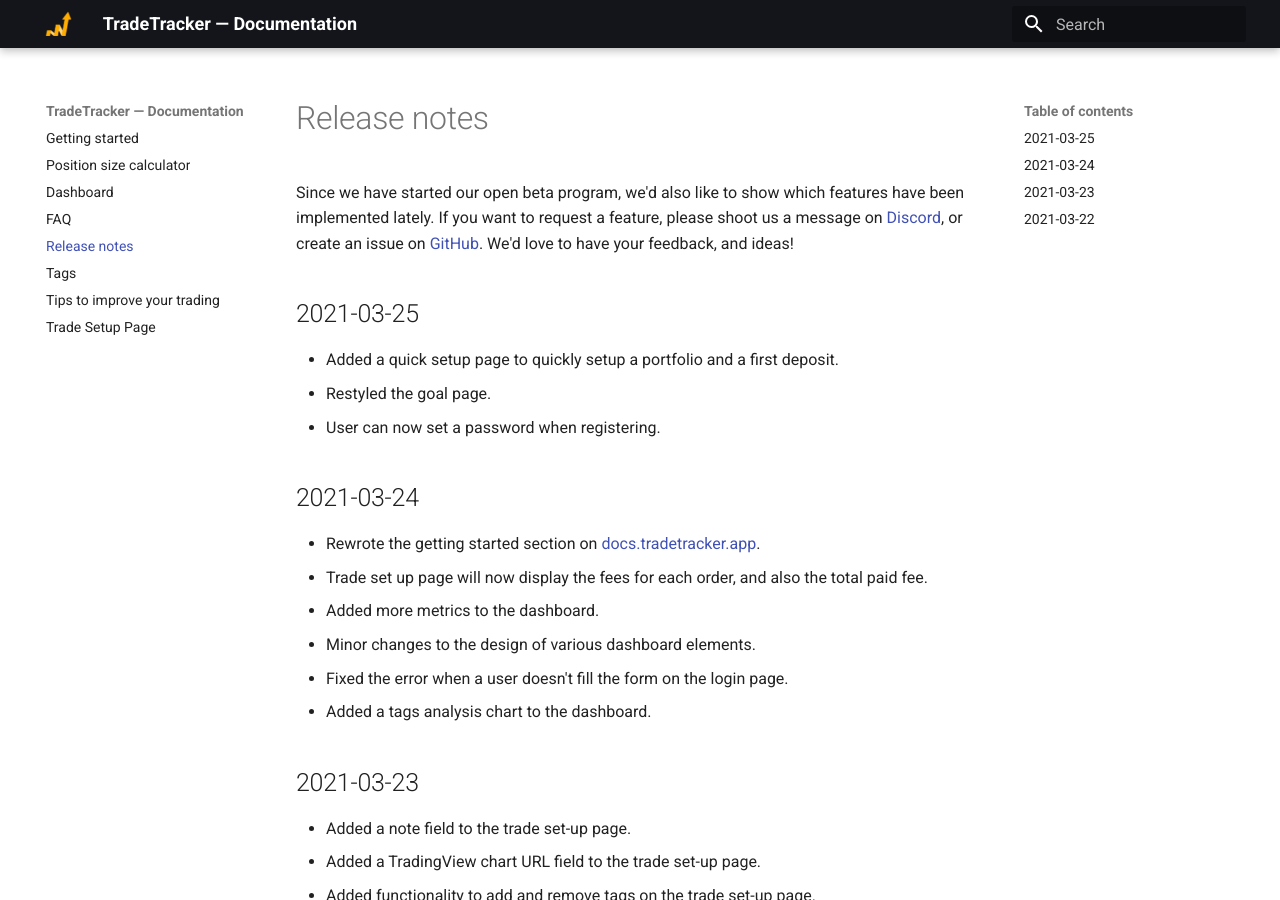
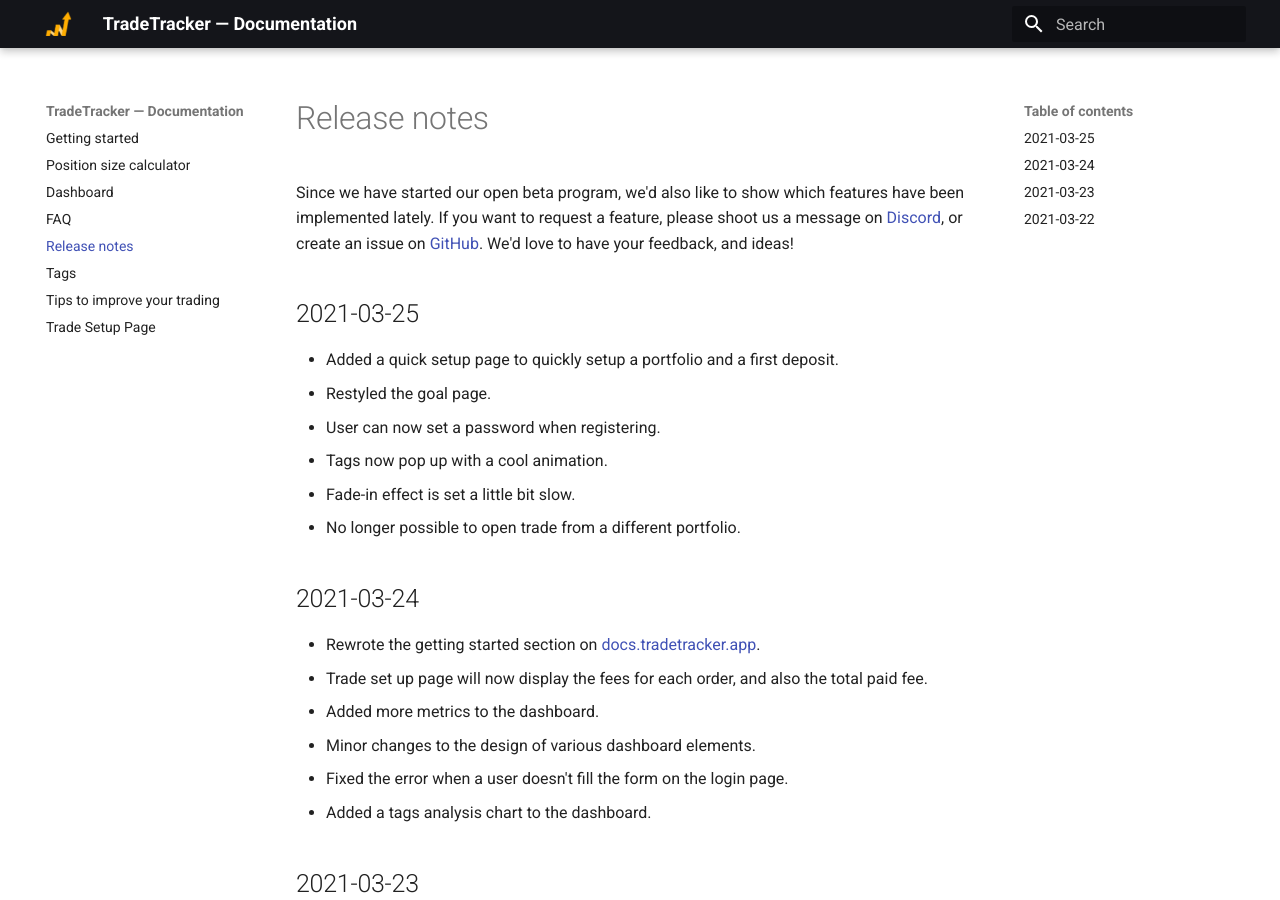
Before and after one commit to TradeTracker/docs, an MkDocs documentation site: the page built from docs/release-notes.md, in a window 1280 px wide and 900 px high. Built offline with MkDocs 1.6.1 and Material for MkDocs 9.7.7, drawn with Linux system fonts in a browser that asks for light colours.

Commit message:
updated release notes

```diff
--- a/docs/release-notes.md
+++ b/docs/release-notes.md
@@ -8,6 +8,9 @@
  * Added a quick setup page to quickly setup a portfolio and a first deposit.
  * Restyled the goal page.
  * User can now set a password when registering.
+ * Tags now pop up with a cool animation.
+ * Fade-in effect is set a little bit slow.
+ * No longer possible to open trade from a different portfolio.
 
 ## 2021-03-24
 
```
